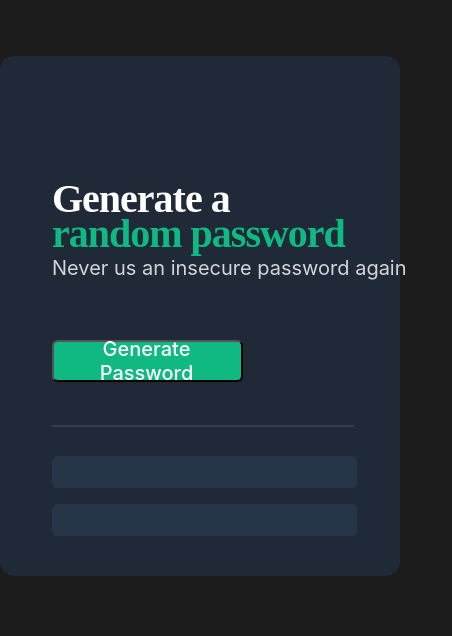
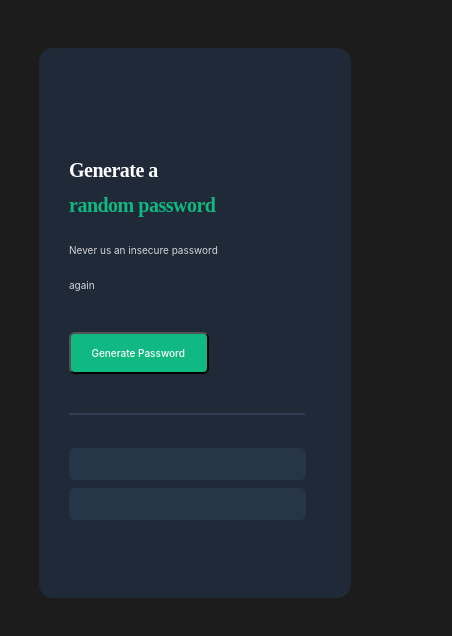
Before and after one commit to ibraheemkatab/Password-Generator, a plain HTML site: page index.html in a window 390 px wide. Shown: the whole page, 452 px wide, since content can reach past the window. Drawn offline with Linux system fonts and the light colour scheme.

Commit message:
Update styles.css

```diff
--- a/styles.css
+++ b/styles.css
@@ -11,7 +11,9 @@ body{
 
 #wrapper{
     position: relative;
-    width: 550px;
+    width: 80%;
+    margin-left: auto;
+    margin-right: auto;
     height: 550px;
     margin: 0 auto;
     background: #1F2937;
@@ -23,14 +25,14 @@ body{
 
 #header{
   position: absolute;
-width: 354px;
+width: 50%;
 height: 80px;
 left: 52px;
 top: 85px;
 font-family: 'Karla';
 font-style: normal;
 font-weight: 800;
-font-size: 40px;
+font-size: 2.5em;
 line-height: 35px;
 letter-spacing: -0.025em;
 color: #FFFFFF;
@@ -39,14 +41,14 @@ color: #FFFFFF;
 
 #paragraph{
     position: absolute;
-width: 372px;
+width: 50%;
 height: 28px;
 left: 52px;
 top: 175px;
 font-family: 'Inter';
 font-style: normal;
 font-weight: 400;
-font-size: 20px;
+font-size: 1.25em;
 line-height: 35px;
 color: #D5D4D8;
 }
@@ -59,12 +61,12 @@ align-items: center;
 font-family: 'Inter';
 font-style: normal;
 font-weight: 500;
-font-size: 20px;
+font-size: 1.25em;
 line-height: 24px;
 color: #FFFFFF;
 padding: 9px 17px 9px 15px;
 gap: 12px;
-width: 191px;
+width: 45%;
 height: 42px;
 left: 52px;
 top: 284px;
@@ -74,7 +76,7 @@ border-radius: 6px;
 }
 #wrapper hr{
     position: absolute;
-width: 446px;
+width: 75%;
 height: 0px;
 left: 52px;
 top: 361px;
@@ -89,17 +91,18 @@ color:#10B981;
    grid-template-columns: 1fr 1fr;
     top: 461px;
     left:52px;
+    width: 80%;
 
 }
 
 .output{
     position: relative;
-    width: 180px;
+    width: 90%;
 height: 32px;
 font-family: 'Inter';
 font-style: normal;
 font-weight: 500;
-font-size: 16px;
+font-size: 1em;
 line-height: 32px;
 text-align: center;
 color: #55F991;
@@ -110,25 +113,75 @@ letter-spacing: 2.5px;
 button:active{
     transform: translateY(4px);
 }
-
-
-@media screen and (max-width:680px){
-    #wrapper{
-        width:400px;
-        height: 520px;
+@media screen and (max-width:740px){
+    html{
+        font-size: 14px;
     }
     #output{
         display: block;
         top: 400px;
     }
+    .output{
+        width: 95%;
+    }
+}
+@media screen and (max-width:694px){
+    html{
+        font-size: 12px;
+    }
+}
+@media screen and (max-width:555px){
+    html{
+        font-size: 10px;
+    }
+}
+@media screen and (max-width:472px){
+    html{
+        font-size: 9px;
+    }
+}
+
+
+@media screen and (max-width:412px){
+    html{
+        font-size: 8px;
+    }
+    #output{
+        left: 30px;
+    }
     #wrapper hr{
-        width: 300px;
+        left: 30px;
     }
-    .output{
-        width: 305px;
-        letter-spacing: 3px;
+    #paragraph{
+        left: 30px;
+    }
+    #header{
+        left: 30px;
+    }
+    #btn{
+        left: 30px;
     }
 
+}
 
 
+@media screen and (max-width:370px){
+    html{
+        font-size: 7px;
+    }
 }
+@media screen and (max-width:324px){
+    html{
+        font-size: 6px;
+    }
+}
+@media screen and (max-width:278px){
+    html{
+        font-size: 5px;
+    }
+}
+@media screen and (max-width:234px){
+    html{
+        font-size: 3px;
+    }
+}
```
